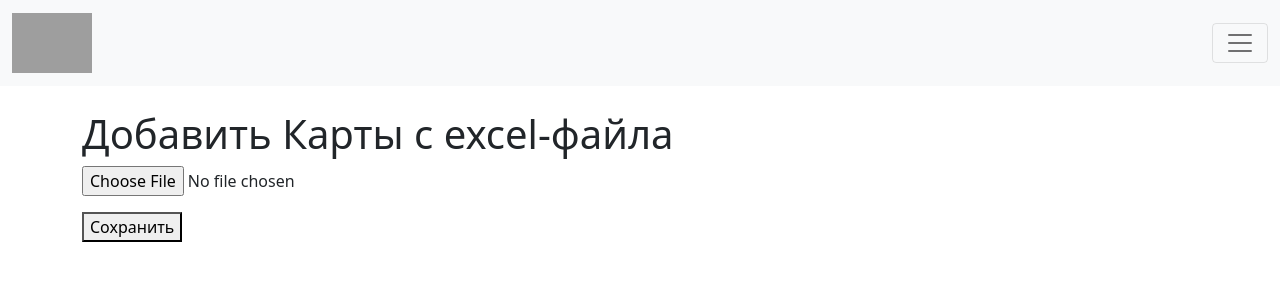
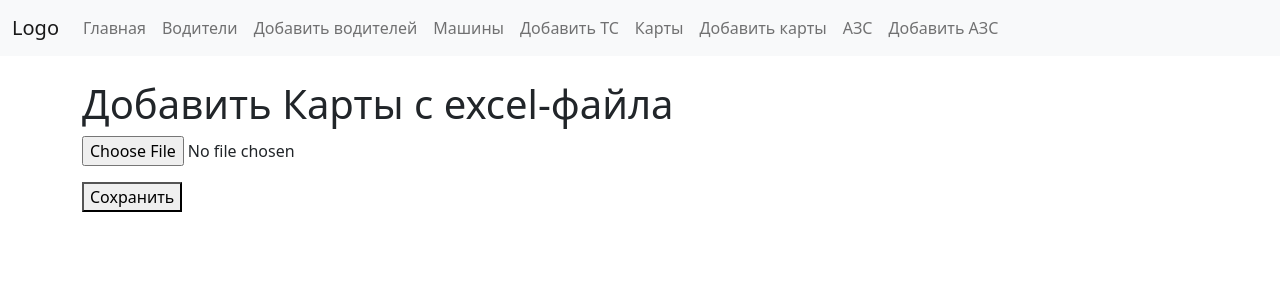
Before and after one commit to Amankaium/peo-dut-report, a Django app: page /cards-add/ in a window 1280 px wide. Shown: the top 300 px of the page. Run offline with Django 4.2, Linux system fonts and the light colour scheme; some libraries are stand-ins or nearby versions; grey boxes are pictures that could not be loaded.

Commit message:
fix nav and migrations

```diff
--- a/templates/base.html
+++ b/templates/base.html
@@ -17,9 +17,9 @@
 
 <body>
 
-    <nav class="navbar navbar-light bg-light">
+    <nav class="navbar navbar-expand-sm navbar-light bg-light">
         <div class="container-fluid">
-            <a class="navbar-brand" href="/"><img src="{% static 'tracking.png' %}" height="60px"></a>
+            <a class="navbar-brand" href="javascript:void(0)">Logo</a>
             <button class="navbar-toggler" type="button" data-bs-toggle="collapse" data-bs-target="#mynavbar">
                 <span class="navbar-toggler-icon"></span>
             </button>
```
Also changed, not shown: core/migrations/0023_merge_20231010_2313.py (added), core/migrations/0024_alter_excelsource_excel_file.py (added).
